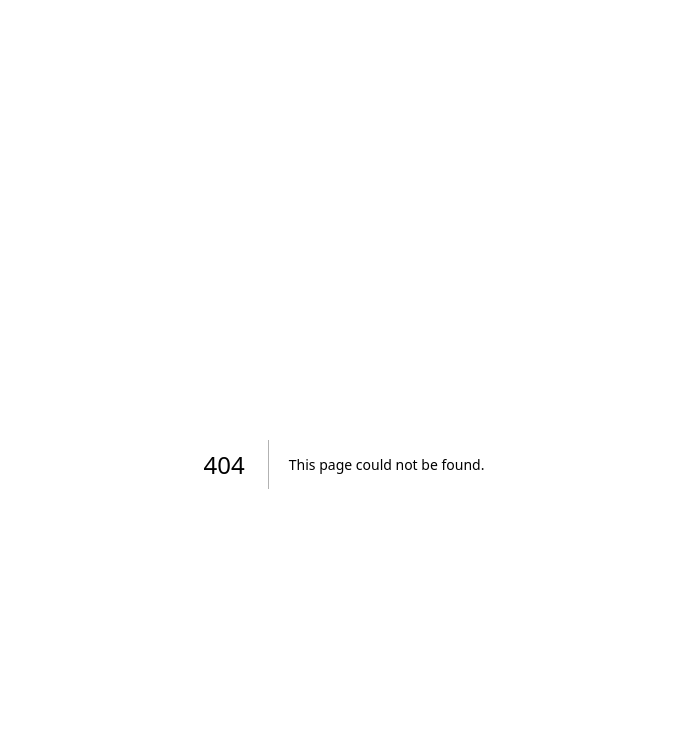
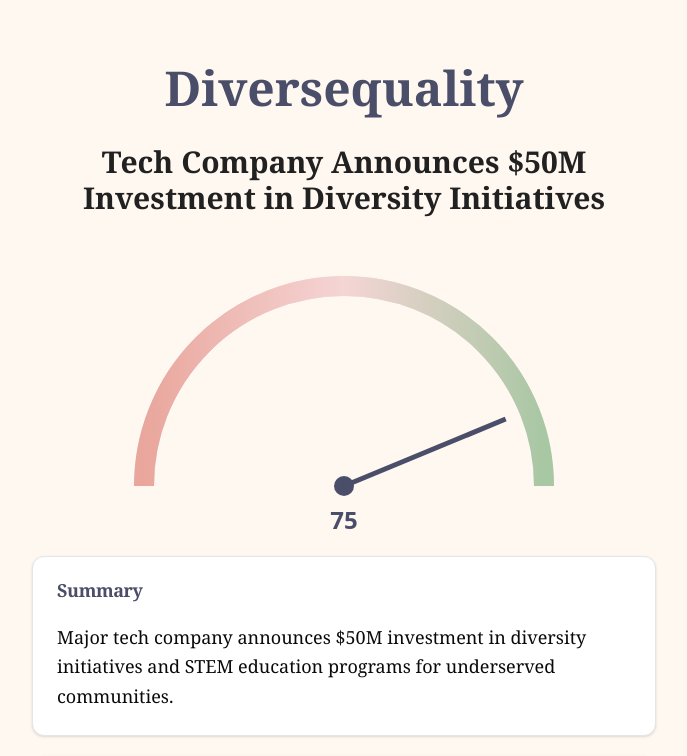
Before and after one commit to vpukhanov/diversequality, a Next.js app: page /a/1 in a window 1280 px wide. Before the commit this address had no page. Shown: the top 756 px of the page, without its empty margins (296-983 px from the left). Built offline with nearby package versions, Linux system fonts and the light colour scheme.

Commit message:
feat: add analysis results page

```diff
--- /dev/null
+++ b/app/a/[id]/page.tsx
@@ -0,0 +1,61 @@
+import Link from "next/link";
+
+import Gauge from "@/components/gauge";
+import { Card, CardContent, CardHeader, CardTitle } from "@/components/ui/card";
+
+const mockResult = {
+  title: "Tech Company Announces $50M Investment in Diversity Initiatives",
+  summary:
+    "Major tech company announces $50M investment in diversity initiatives and STEM education programs for underserved communities.",
+  impact: [
+    "Increases access to tech education for marginalized communities",
+    "Creates new job opportunities and career pathways",
+    "Sets precedent for corporate investment in DEI",
+    "Demonstrates tangible commitment to systemic change",
+  ],
+  score: 75,
+};
+
+export default async function AnalysisPage({
+  params,
+}: {
+  params: Promise<{ id: string }>;
+}) {
+  const { id } = await params;
+  console.log(id);
+
+  return (
+    <main className="space-y-5 text-lg leading-relaxed">
+      <Link
+        href="/"
+        className="mb-8 block text-center text-4xl font-bold text-accent-foreground md:text-5xl"
+      >
+        Diversequality
+      </Link>
+      <h1 className="text-center text-3xl font-semibold">{mockResult.title}</h1>
+      <Gauge score={mockResult.score} />
+      <Card>
+        <CardHeader>
+          <CardTitle className="text-accent-foreground">Summary</CardTitle>
+        </CardHeader>
+        <CardContent>
+          <p>{mockResult.summary}</p>
+        </CardContent>
+      </Card>
+      <Card>
+        <CardHeader>
+          <CardTitle className="text-accent-foreground">
+            Impact Points
+          </CardTitle>
+        </CardHeader>
+        <CardContent>
+          <ul className="list-inside list-disc space-y-2">
+            {mockResult.impact.map((point) => (
+              <li key={point}>{point}</li>
+            ))}
+          </ul>
+        </CardContent>
+      </Card>
+    </main>
+  );
+}
--- a/app/page.tsx
+++ b/app/page.tsx
@@ -10,7 +10,7 @@ export const metadata: Metadata = {
     "Look at the global events through the lens of diversity and inclusion",
 };
 
-export default function Home() {
+export default function HomePage() {
   return (
     <main className="space-y-5 text-lg leading-relaxed">
       <h1 className="mb-8 text-center text-4xl font-bold text-accent-foreground md:text-5xl">
--- /dev/null
+++ b/components/gauge.tsx
@@ -0,0 +1,59 @@
+"use client";
+
+import { useEffect, useState } from "react";
+
+export default function Gauge({ score }: { score: number }) {
+  const [needleRotation, setNeedleRotation] = useState(0);
+
+  useEffect(() => {
+    if (score) {
+      const rotation = (score / 100) * 90;
+      setNeedleRotation(rotation);
+    }
+  }, [score]);
+
+  return (
+    <div className="relative mx-auto w-full max-w-[500px]">
+      <svg viewBox="0 0 200 120" className="w-full">
+        {/* Gauge background */}
+        <path
+          d="M 20 100 A 80 80 0 0 1 180 100"
+          fill="none"
+          stroke="#e5e7eb"
+          strokeWidth="8"
+        />
+        {/* Gradient arc */}
+        <path
+          d="M 20 100 A 80 80 0 0 1 180 100"
+          fill="none"
+          stroke="url(#scoreGradient)"
+          strokeWidth="8"
+        />
+        {/* Center point */}
+        <circle cx="100" cy="100" r="4" fill="#4A4E69" />
+        {/* Needle */}
+        <line
+          x1="100"
+          y1="100"
+          x2="100"
+          y2="30"
+          stroke="#4A4E69"
+          strokeWidth="2"
+          transform={`rotate(${needleRotation}, 100, 100)`}
+          style={{ transition: "transform 1s cubic-bezier(0.4, 0, 0.2, 1)" }}
+        />
+        {/* Gradient definition */}
+        <defs>
+          <linearGradient id="scoreGradient" x1="0%" y1="0%" x2="100%" y2="0%">
+            <stop offset="0%" stopColor="#E9A69C" /> {/* Warm coral red */}
+            <stop offset="50%" stopColor="#F5D5D5" /> {/* Light neutral */}
+            <stop offset="100%" stopColor="#A8C7A3" /> {/* Muted sage green */}
+          </linearGradient>
+        </defs>
+      </svg>
+      <div className="absolute bottom-0 left-1/2 -translate-x-1/2 transform font-sans text-2xl font-bold text-accent-foreground">
+        {score}
+      </div>
+    </div>
+  );
+}
```
